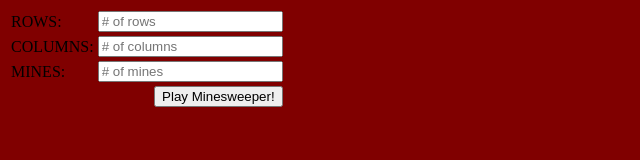
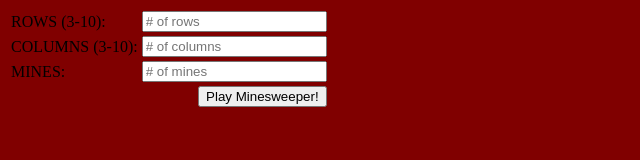
Before and after one commit to nathancmoore/minesweeper, a plain HTML site: page index.html in a window 1280 px wide. Shown: the whole page, without its empty margins (0-640 px from the left). Drawn offline with Linux system fonts and the light colour scheme.

Commit message:
fixed the 1 bug

```diff
--- a/app.js
+++ b/app.js
@@ -175,7 +175,7 @@ function startGame() {
   rows = rows += parseInt(event.target.rowsInput.value);
   cols = cols += parseInt(event.target.colsInput.value);
   mines = mines += parseInt(event.target.minesInput.value);
-  if(rows < 1 || cols < 1 || mines < 1 || (rows * cols < mines)) {
+  if(rows < 3 || cols < 3 || mines < 1 || (rows * cols < mines || rows > 10 || cols > 10)) {
     alert('INVALID!');
     location.reload();
   } else {
--- a/index.html
+++ b/index.html
@@ -9,11 +9,11 @@
     <form id="form" action="index.html" method="post">
       <table>
         <tr>
-          <td><label for="rows">ROWS: </label></td>
+          <td><label for="rows">ROWS (3-10): </label></td>
           <td><input id="rowsInput" type="number" name="rows" class="field" placeholder="# of rows" required /></td>
         </tr>
         <tr>
-          <td><label for="cols">COLUMNS: </label></td>
+          <td><label for="cols">COLUMNS (3-10): </label></td>
           <td><input id="colsInput" type="number" name="cols" class="field" placeholder="# of columns" required /></td>
         </tr>
         <tr>
```
